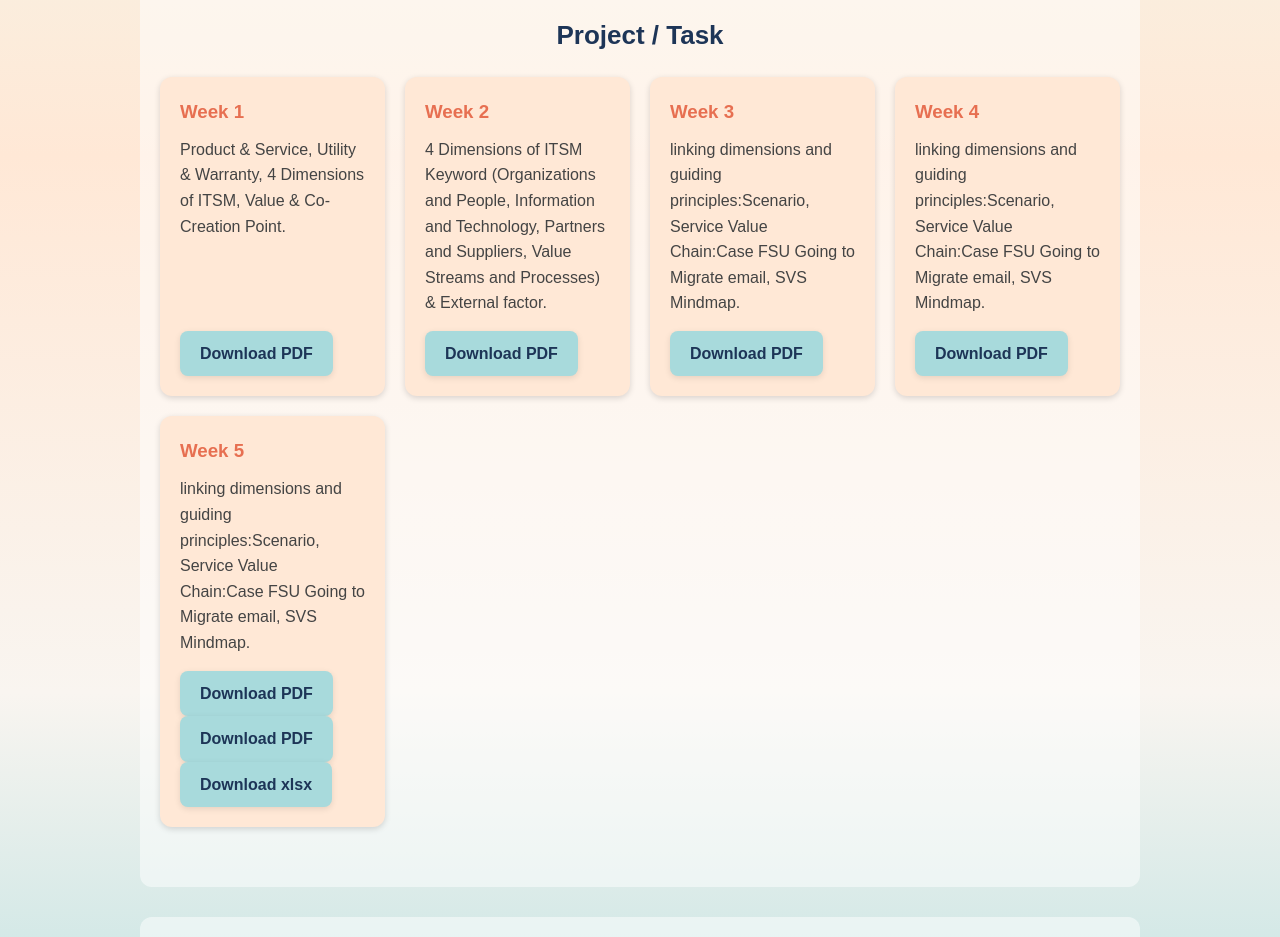
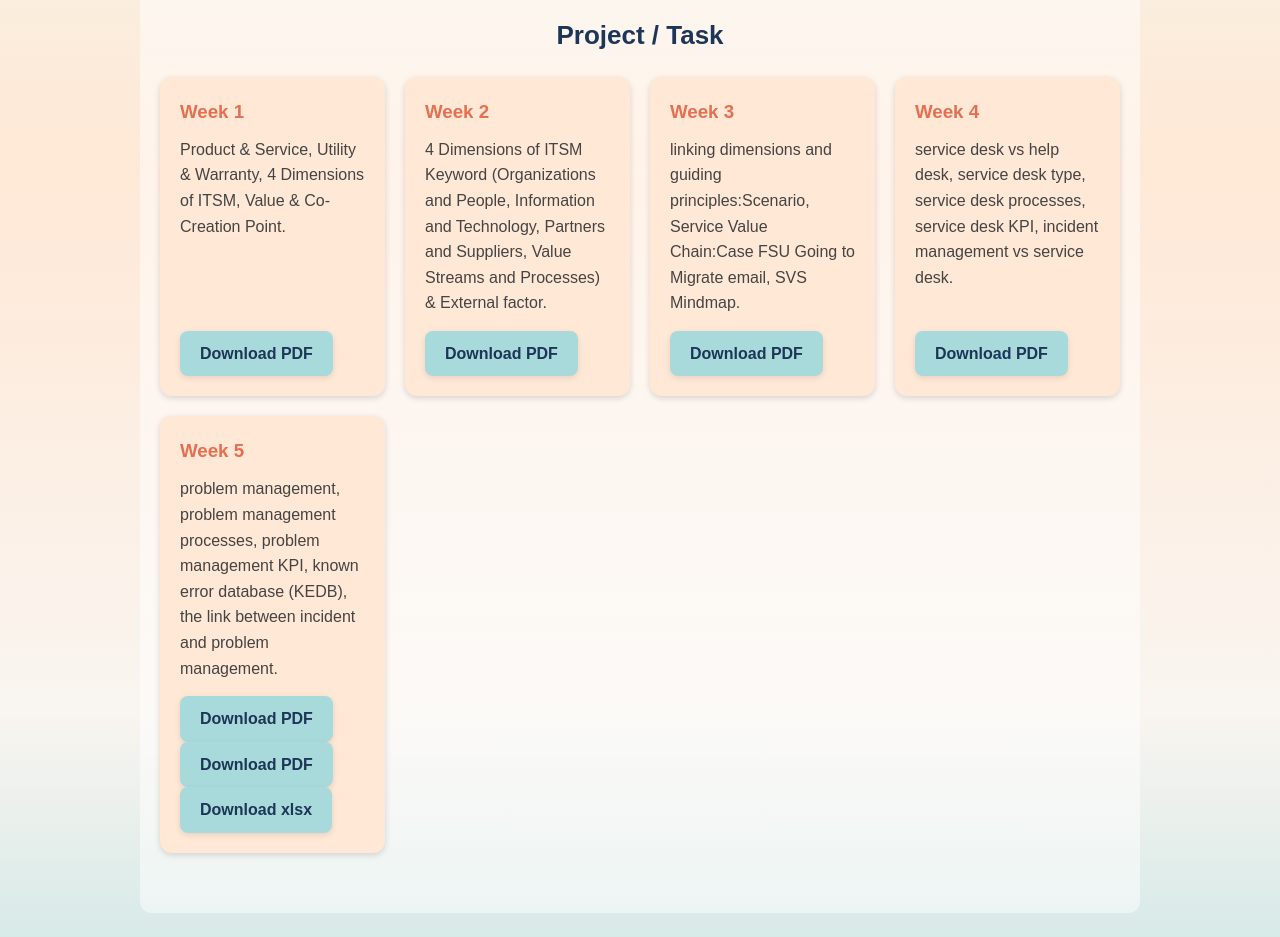
Before and after one commit to mangalit/mangalit.github.io, a plain HTML site: page index.html in a window 1280 px wide. Shown: the part 920-1857 px from the top of the page. Drawn offline with Linux system fonts and the light colour scheme.

Commit message:
Update index.html

```diff
--- a/index.html
+++ b/index.html
@@ -64,15 +64,15 @@
       </div>
       <div class="card">
         <h3>Week 4</h3>
-        <p>linking dimensions and guiding principles:Scenario, Service Value Chain:Case FSU Going to Migrate email, SVS Mindmap.</p>
+        <p>service desk vs help desk, service desk type, service desk processes, service desk KPI, incident management vs service desk.</p>
         <a href="assets/5026231115_Week4.pdf" download class = "btn">Download PDF</a>
       </div>
       <div class="card">
         <h3>Week 5</h3>
-        <p>linking dimensions and guiding principles:Scenario, Service Value Chain:Case FSU Going to Migrate email, SVS Mindmap.</p>
+        <p>problem management, problem management processes, problem management KPI, known error database (KEDB), the link between incident and problem management.</p>
         <a href="assets/5026231115_Week5.pdf" download class = "btn">Download PDF</a>
-        <a href="assets/5026231115_Week5.pdf" download class = "btn">Download PDF</a>
-        <a href="assets/5026231115_Week5.pdf" download class = "btn">Download xlsx</a>
+        <a href="assets/MLTI LAB 02_Kelompok22.pdf" download class = "btn">Download PDF</a>
+        <a href="assets/MLTI LAB 02_Kelompok22.xlsx" download class = "btn">Download xlsx</a>
       </div>
     </div>
   </section>
```
